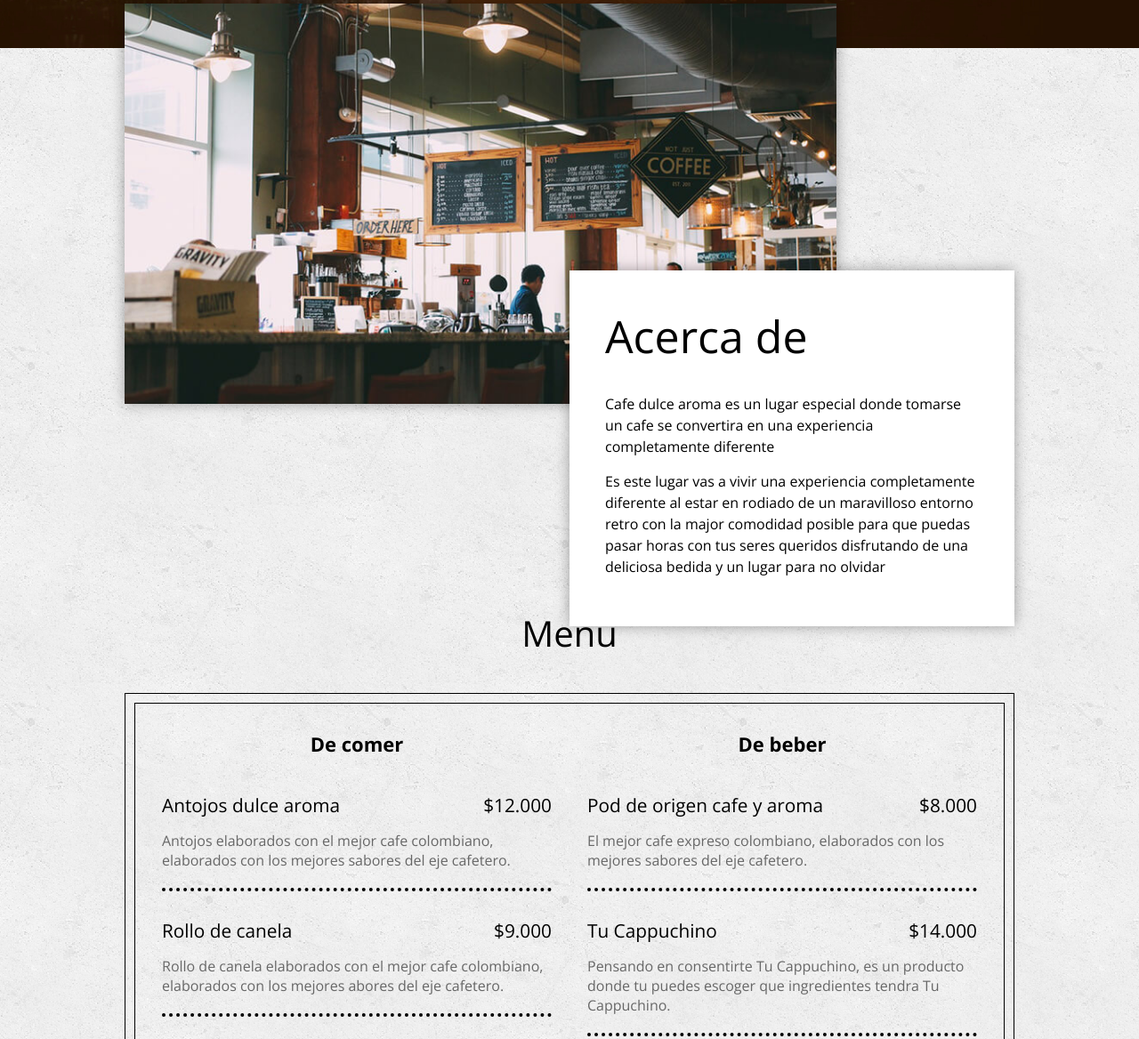
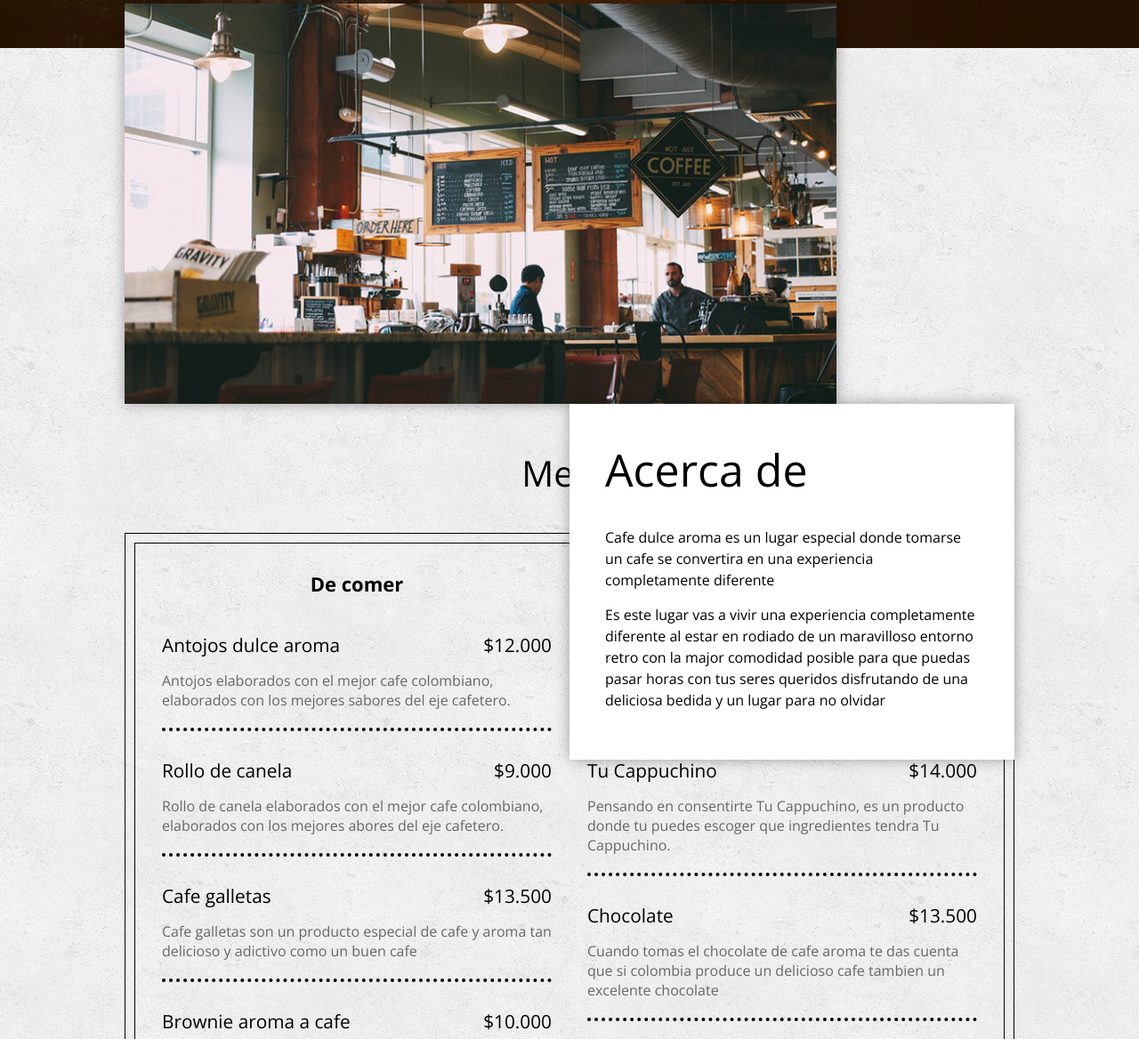
Before and after one commit to jonathanbtellez/Dulce-aroma, a plain HTML site: page index.html in a window 1280 px wide. Shown: the part 446-1614 px from the top of the page at 89% size. Drawn offline with nearby package versions, Linux system fonts and the light colour scheme.

Commit message:
Ajustando estilos del parallax

```diff
--- a/css/_main.sass
+++ b/css/_main.sass
@@ -23,7 +23,7 @@ main
             padding: 40px
             width: 50%
             position: relative
-            top: 500
+            top: 400px
             z-index: 1
             float: right
             box-shadow: 0px 0px 15px rgba(0,0,0,.35)
@@ -38,7 +38,7 @@ main
                 margin-bottom: 15px
     //-------------------    MENU      ------------------------
     .menu .contenedor
-        padding-top: 0px
+        padding-top: 50px
         margin-bottom: 50px
 
         .titulo
--- a/js/parallax.js
+++ b/js/parallax.js
@@ -8,7 +8,7 @@ $(document).ready(function(){
             });
 
             $(".acerca-de article").css({
-                "transform": "translate(0px,-" + scroll/6 + "%)"
+                "transform": "translate(0px,-" + scroll/4 + "%)"
             });
         }
 
```
Also changed, not shown: css/style.css, 1 other file.
